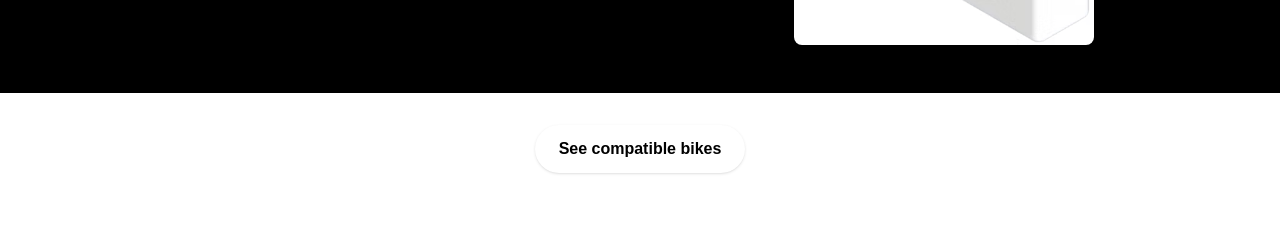
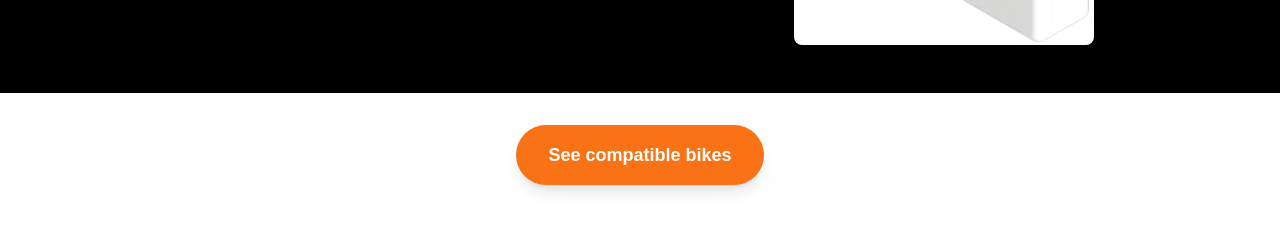
Before and after one commit to vinayvmathad/bykr_co, a Next.js app: page / in a window 1280 px wide. Shown: the part 1100-1335 px from the top of the page. Built offline with nearby package versions, Linux system fonts and the light colour scheme; grey boxes are pictures that could not be loaded.

Commit message:
swiperupdate

```diff
--- a/app/bikes/page.jsx
+++ b/app/bikes/page.jsx
@@ -57,11 +57,6 @@ export default function BikesPage() {
           </div>
         ))}
       </div>
-      <div className="flex justify-center mt-8">
-        <button className="bg-orange-500 hover:bg-orange-600 text-white font-bold py-3 px-8 rounded-full shadow-lg text-lg transition">
-          See compatible bikes
-        </button>
-      </div>
     </main>
   )
 }
--- a/components/HeroVideo.jsx
+++ b/components/HeroVideo.jsx
@@ -21,9 +21,13 @@ export default function HeroVideo(){
       </section>
       <ProductInfo />
       <div className="flex justify-center py-8">
-        <a href="/bikes" className="px-6 py-3 bg-white text-black rounded-full font-semibold shadow">See compatible bikes</a>
+        <a
+          href="/bikes"
+          className="px-8 py-4 bg-orange-500 hover:bg-orange-600 text-white text-lg font-bold rounded-full shadow-lg transition duration-200"
+        >
+          See compatible bikes
+        </a>
       </div>
-
       {/* Embedded YouTube Video */}
       <div className="flex justify-center py-8">
         <iframe
@@ -37,7 +41,6 @@ export default function HeroVideo(){
           className="rounded-lg shadow"
         ></iframe>
       </div>
-
       {/* Product Description Section */}
       <div className="max-w-3xl mx-auto px-4 py-8">
         <h2 className="text-2xl font-bold mb-4">What Is Cruise Control?</h2>
```
